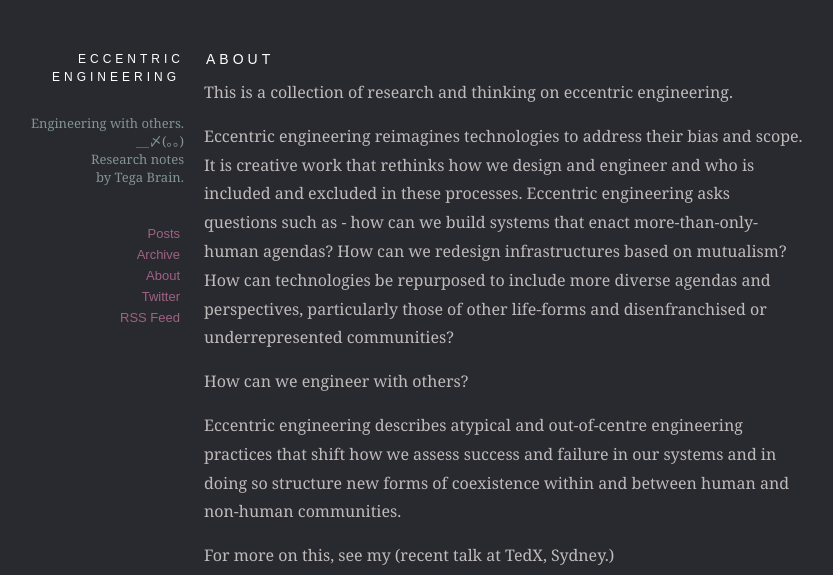
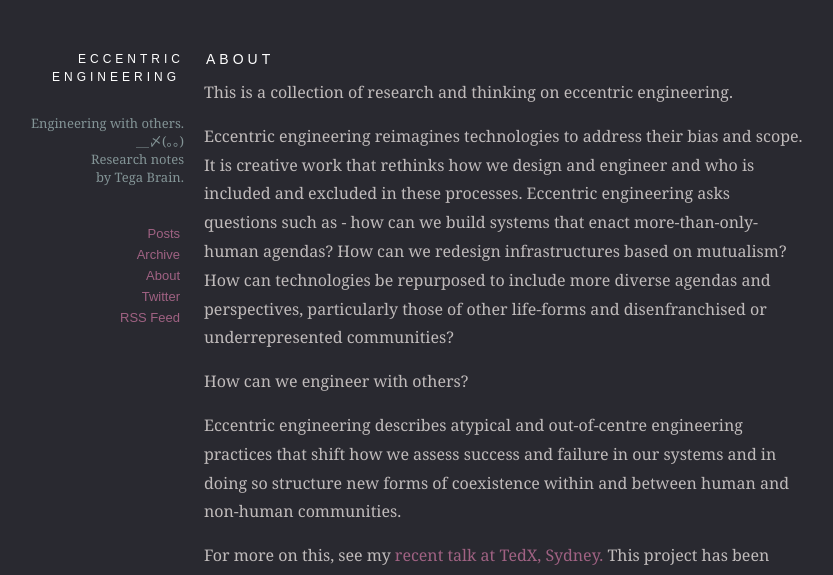
Before and after one commit to eccentricengineering/eccentricengineering.github.io, a Jekyll site: the page built from about/index.markdown, in a window 1280 px wide. Shown: the top 575 px of the page, without its empty margins (136-969 px from the left). Built offline with Jekyll 4.4.1, drawn with Linux system fonts in a browser that asks for light colours; nearby versions of some CDN libraries; some of the changed text lies outside the part shown.

Commit message:
Update index.markdown

```diff
--- a/about/index.markdown
+++ b/about/index.markdown
@@ -12,7 +12,7 @@ How can we engineer with others?
 
 Eccentric engineering describes atypical and out-of-centre engineering practices that shift how we assess success and failure in our systems and in doing so structure new forms of coexistence within and between human and non-human communities.
 
-For more on this, see my (recent talk at TedX, Sydney.)[http://tedxsydney.com/site/item.cfm?item=FBB5B44FE8EFD26F716D09953F099D56] This project has been supported by [Eyebeam Center for Art and Technology](http://eyebeam.org/).
+For more on this, see my [recent talk at TedX, Sydney.](http://tedxsydney.com/site/item.cfm?item=FBB5B44FE8EFD26F716D09953F099D56) This project has been supported by [Eyebeam Center for Art and Technology](http://eyebeam.org/).
 
 
 <img src="https://github.com/eccentricengineering/eccentricengineering.github.io/blob/master/images/about/exhibitionPic-13.jpg?raw=true" alt="alt text" width="600px">
```
